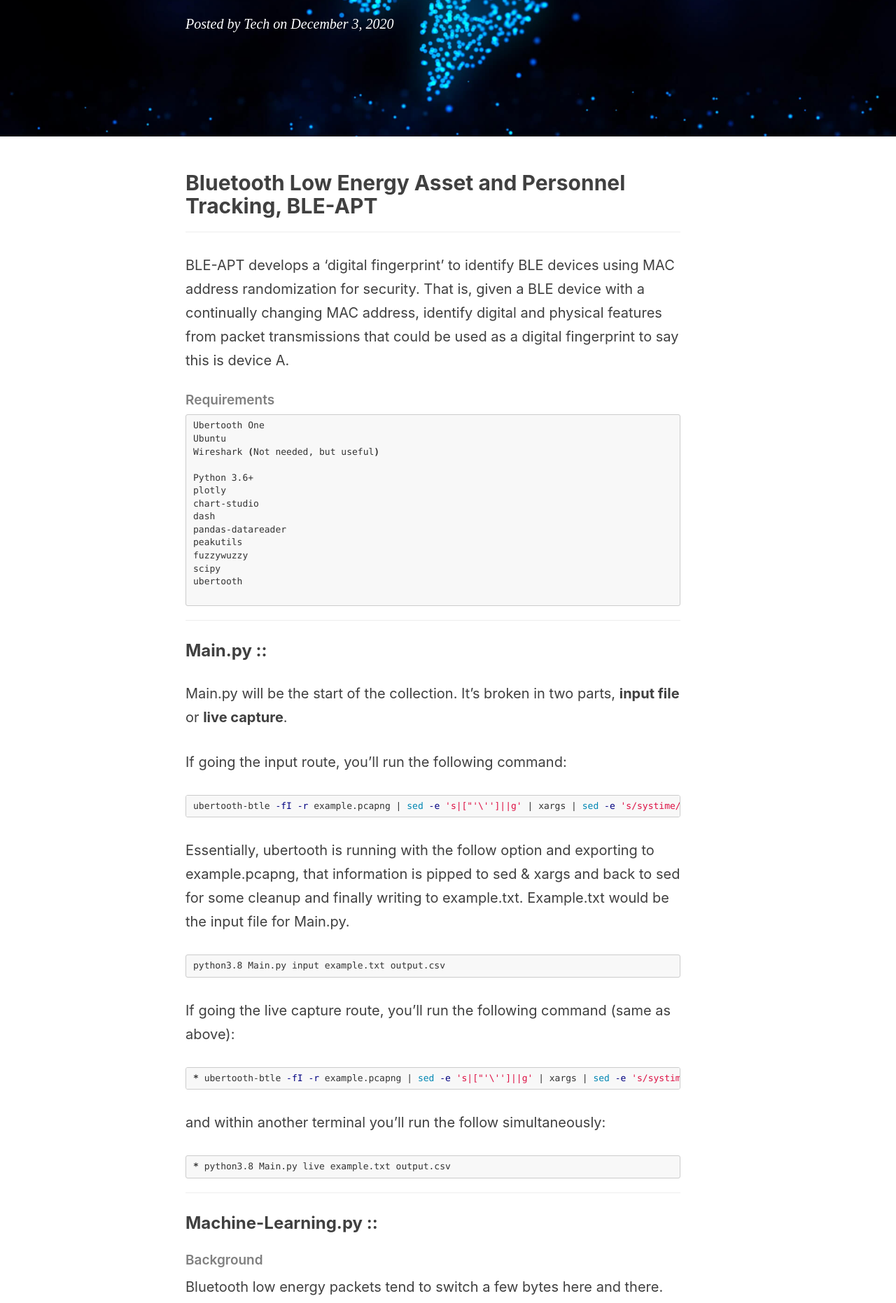
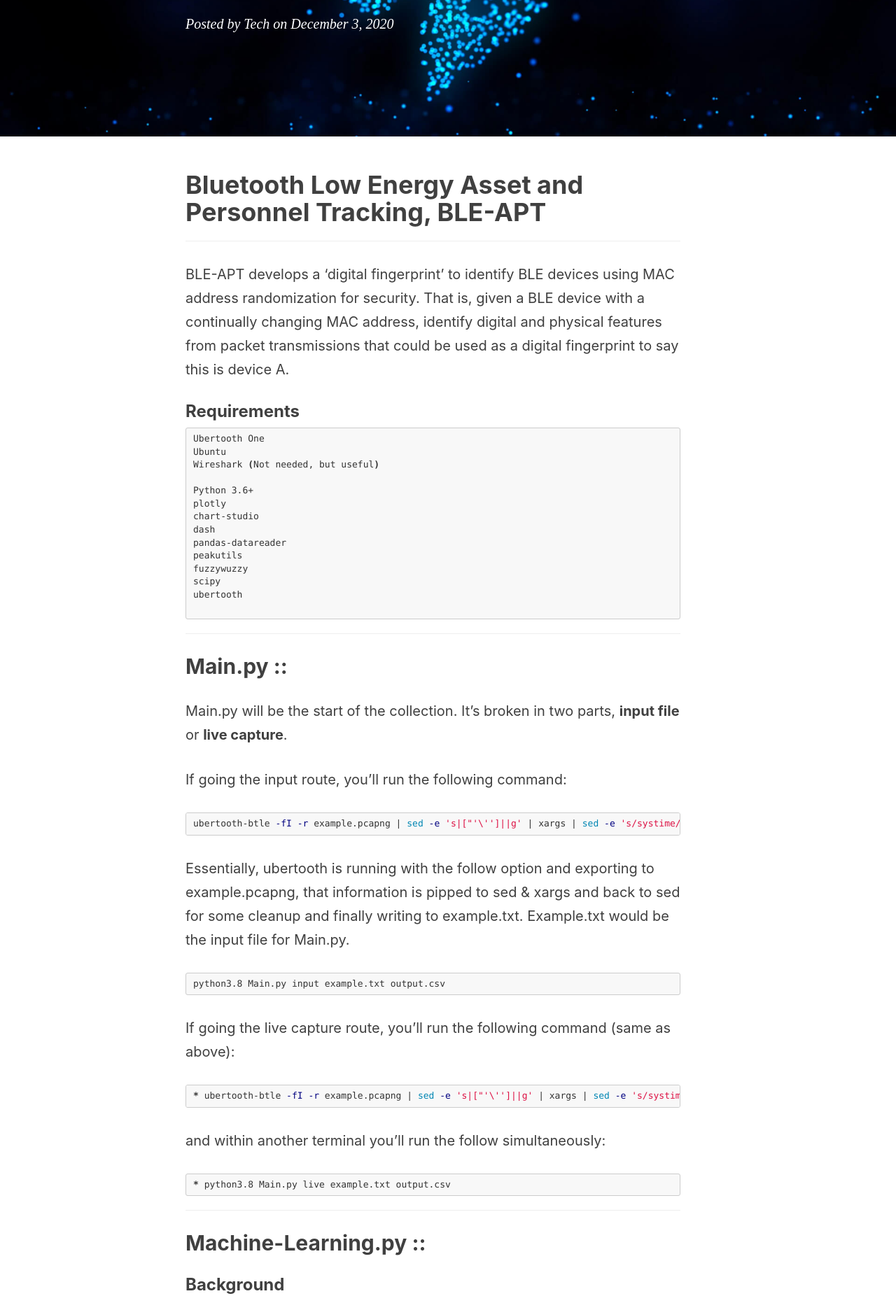
Before and after one commit to Techryptic/Techryptic.github.io, a Jekyll site: the page built from _posts/2020-12-03-Bluetooth-Low-Energy-Asset-and-Personnel-Tracking, BLE-APT.markdown, in a window 1280 px wide. Shown: the part 388-2250 px from the top of the page at 70% size. Built offline with Jekyll 4.4.1, drawn with Linux system fonts in a browser that asks for light colours; nearby versions of some CDN libraries; comment, search, counter and statistics services are not loaded.

````diff
--- a/_posts/2020-12-03-Bluetooth-Low-Energy-Asset-and-Personnel-Tracking, BLE-APT.markdown
+++ b/_posts/2020-12-03-Bluetooth-Low-Energy-Asset-and-Personnel-Tracking, BLE-APT.markdown
@@ -8,13 +8,13 @@ tags:
     - Bluetooth
 ---
 
-## Bluetooth Low Energy Asset and Personnel Tracking, BLE-APT
+# Bluetooth Low Energy Asset and Personnel Tracking, BLE-APT
 
 --------
 
 BLE-APT develops a ‘digital fingerprint’ to identify BLE devices using MAC address randomization for security. That is, given a BLE device with a continually changing MAC address, identify digital and physical features from packet transmissions that could be used as a digital fingerprint to say this is device A.
 
-##### Requirements
+### Requirements
 
 ```bash
 Ubertooth One
@@ -35,7 +35,7 @@ ubertooth
 
 ------
 
-### Main.py ::
+## Main.py ::
 
 Main.py will be the start of the collection. It's broken in two parts, **input file** or **live capture**.
 
@@ -61,9 +61,9 @@ and within another terminal you'll run the follow simultaneously:
 
 ------
 
-### Machine-Learning.py ::
+## Machine-Learning.py ::
 
-##### Background
+### Background
 
 Bluetooth low energy packets tend to switch a few bytes here and there. These slight changes usually happen in fields that we need to know if they are false positives or true negatives. With that said, there's a concentration on the AdvA Addresses, ScanA addresses, and local names.
 
@@ -133,7 +133,7 @@ All values within the three main MAC address fields (AdvA, InitA, ScanA) are gro
 
 From my testing, we notice a reduction in noise values at 80%. This all adds to the bigger picture down the line when we plot these values against a graph.
 
-##### Script
+### Script
 
 Machine-Learning.py will be second script to run. This script takes two arguments, **input** and **output**.
 ```bash
@@ -150,9 +150,9 @@ With processing 1 million packets capture and with a regular Ubuntu workstation,
 
 ------
 
-### Mac-Changer.py ::
+## Mac-Changer.py ::
 
-##### Background
+### Background
 
 MAC stands for Media Access Control.  You can think of it as a unique identifier for an electronic device connecting to a network, like a VIN for a car on a freeway of other vehicles. A Bluetooth address, sometimes introduced to as a Bluetooth MAC address, is a 48-bit value that uniquely distinguishes a Bluetooth device. There are two main types of Bluetooth addresses: **Public** & **Random**.
 
@@ -188,7 +188,7 @@ We're first only doing this check against MAC addresses that are public. Random
 
 > **Image Description:** We can see that Logitech and Samsung replaced the alpha-numeric characters.
 
-##### Script
+### Script
 
 Mac-Changer.py will be third script to run. This script takes two arguments, **input** and **output**.
 ```bash
@@ -199,9 +199,9 @@ With processing 1 million packets capture and with a regular Ubuntu workstation,
 
 ------
 
-### Graphs.py ::
+## Graphs.py ::
 
-##### Background
+### Background
 
 Network diagrams (also called Graphs) show interconnections between a set of entities. Each entity is represented by a Node (or vertice). Connections between nodes are represented through links (or edges). The graph is a force directed by assigning a weight (force) from the node edges, and the other interconnected nodes get assigned a weighted factor.
 
@@ -213,7 +213,7 @@ BTLE packets will always have the AdvA (Advertising Address) field filed out. Th
 
 This script prints out two separate files, the **edges** and **nodes**.
 
-##### Edges
+### Edges
 
 The Edges are outputting the following information: TransactionAmt, Source, Target.
 
@@ -223,7 +223,7 @@ TransactionAmt is the number of times that that particular Source and Target pai
 
 In this example, the MAC 86:2A and 68:6A have 157 different packets with each other. This value 157 is the **weight** value used in the next script to determine the line thickness (network traffic) between two devices.
 
-##### Nodes
+### Nodes
 
 The Nodes are output necessary foundational information. Circling back to the beginning with the original collection: RSSI, PDU Type, Manufacturer are all part of the original packet. Essentially, this portion is going through all .
 ```bash
@@ -236,7 +236,7 @@ The second portion is doing the same, going through the document where that MAC
 
 The Last part lists all associated Manufacturer that was collected; it will group them all and print it in one statement (duplicates removed).
 
-##### Script
+### Script
 
 Graphs.py will be fourth script to run. This script takes one arguments, **input**.
 ```bash
@@ -249,9 +249,9 @@ python3.8 Graphys.py
 
 ------
 
-### Web.py ::
+## Web.py ::
 
-##### Background
+### Background
 
 With the newly created Edges & Nodes file, Web.py utilizing both of these files to spin up a web-server and make an interactive Python network visualization app using NetworkX, Plotly, Dash.
 
@@ -265,7 +265,7 @@ The last bit would be when you highlight a Mac Address, and it will give you all
 
 ![](/img/in-post/post-js-version/btle/graph-info.png)
 
-##### Script
+### Script
 
 Web.py will be the last script to run. This script takes no arguments. Both **graph-Edges.csv** & **graph-Nodes.csv** would need to be in the same directory as Web.py
 ```bash
````
